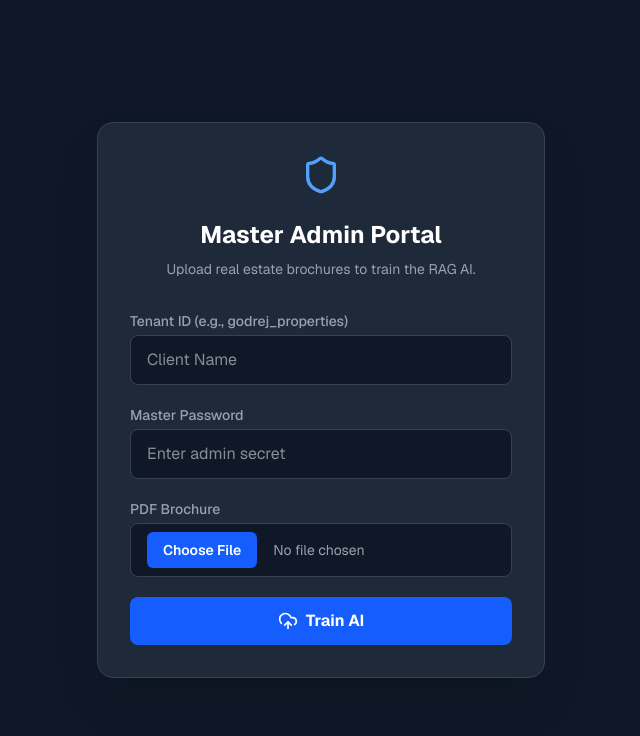
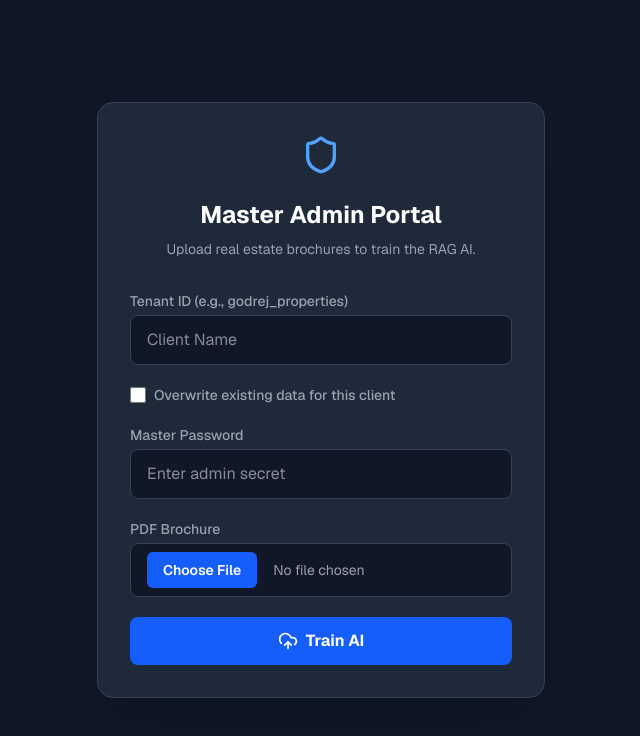
Before and after one commit to Harshalgopalani/realestate-rag-saas, a Next.js app in the folder frontend/: page /upload in a window 1280 px wide. Shown: the top 736 px of the page, without its empty margins (319-959 px from the left). Built offline with nearby package versions, Linux system fonts and the light colour scheme.

Commit message:
Added overwrite feature to clear old PDF data during upload

```diff
--- a/frontend/app/upload/page.tsx
+++ b/frontend/app/upload/page.tsx
@@ -8,6 +8,7 @@ export default function UploadAdmin() {
   const [file, setFile] = useState<File | null>(null);
   const [status, setStatus] = useState<"idle" | "uploading" | "success" | "error">("idle");
   const [message, setMessage] = useState("");
+  const [overwrite, setOverwrite] = useState(false);
 
   const handleUpload = async (e: React.FormEvent) => {
     e.preventDefault();
@@ -18,8 +19,9 @@ export default function UploadAdmin() {
     // We must use FormData to send files to the backend
     const formData = new FormData();
     formData.append("file", file);
-    formData.append("tenant_id", tenant.toLowerCase().replace(/\s+/g, '_')); // Forces clean IDs like "godrej_properties"
+    formData.append("tenant_id", tenant.toLowerCase().replace(/\s+/g, '_'));
     formData.append("secret", secret);
+    formData.append("overwrite", overwrite.toString());
 
     try {
       const response = await fetch("https://richportfolio.duckdns.org/api/upload", {
@@ -63,6 +65,22 @@ export default function UploadAdmin() {
               className="w-full bg-gray-900 border border-gray-700 rounded-lg px-4 py-3 focus:ring-2 focus:ring-blue-500 outline-none text-white"
               placeholder="Client Name"
             />
+          </div>
+
+          <div className="flex items-center mt-2">
+            <input
+              type="checkbox"
+              id="overwrite"
+              checked={overwrite}
+              onChange={(e) => setOverwrite(e.target.checked)}
+              className="w-4 h-4 text-blue-600 bg-gray-900 border-gray-700 rounded focus:ring-blue-500 focus:ring-2"
+            />
+            <label
+              htmlFor="overwrite"
+              className="ml-2 text-sm font-medium text-gray-400"
+            >
+              Overwrite existing data for this client
+            </label>
           </div>
 
           <div>
```
Also changed, not shown: 1 other file (tests, documents, lock files or other folders).
